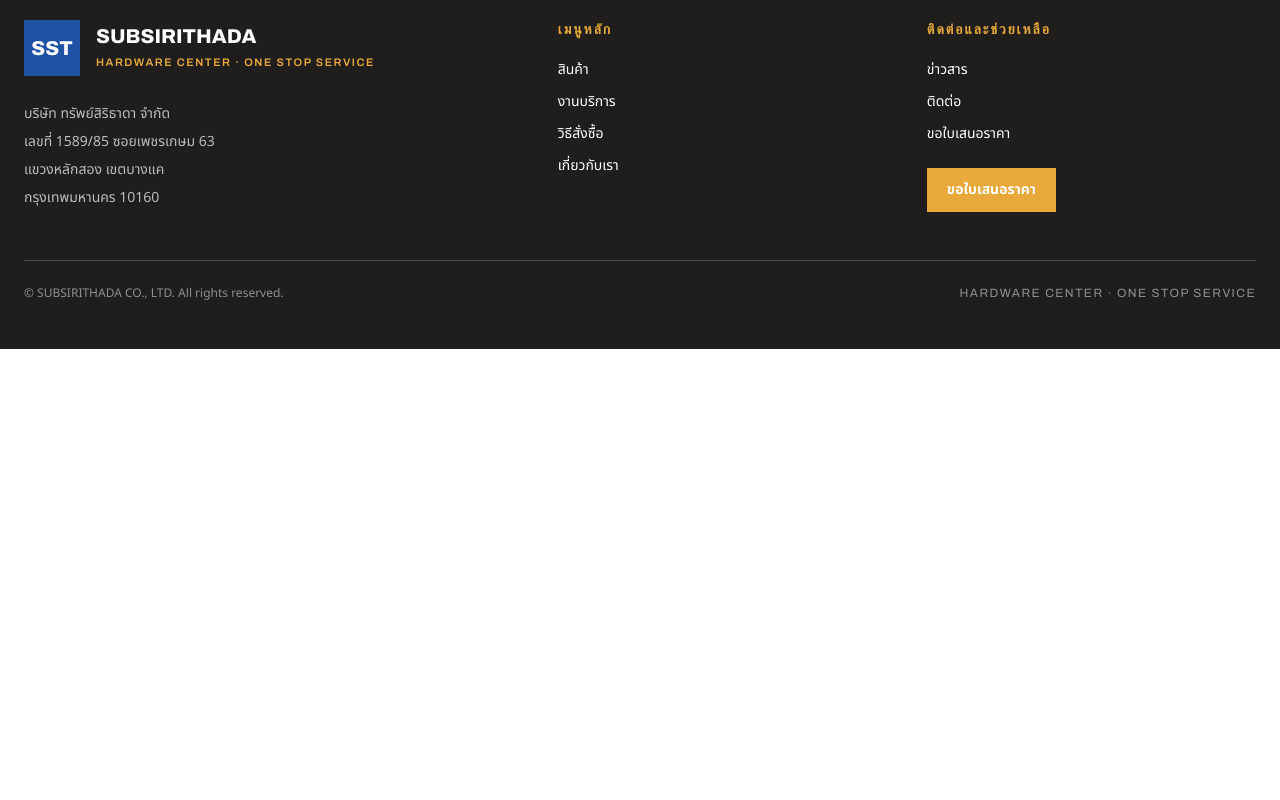
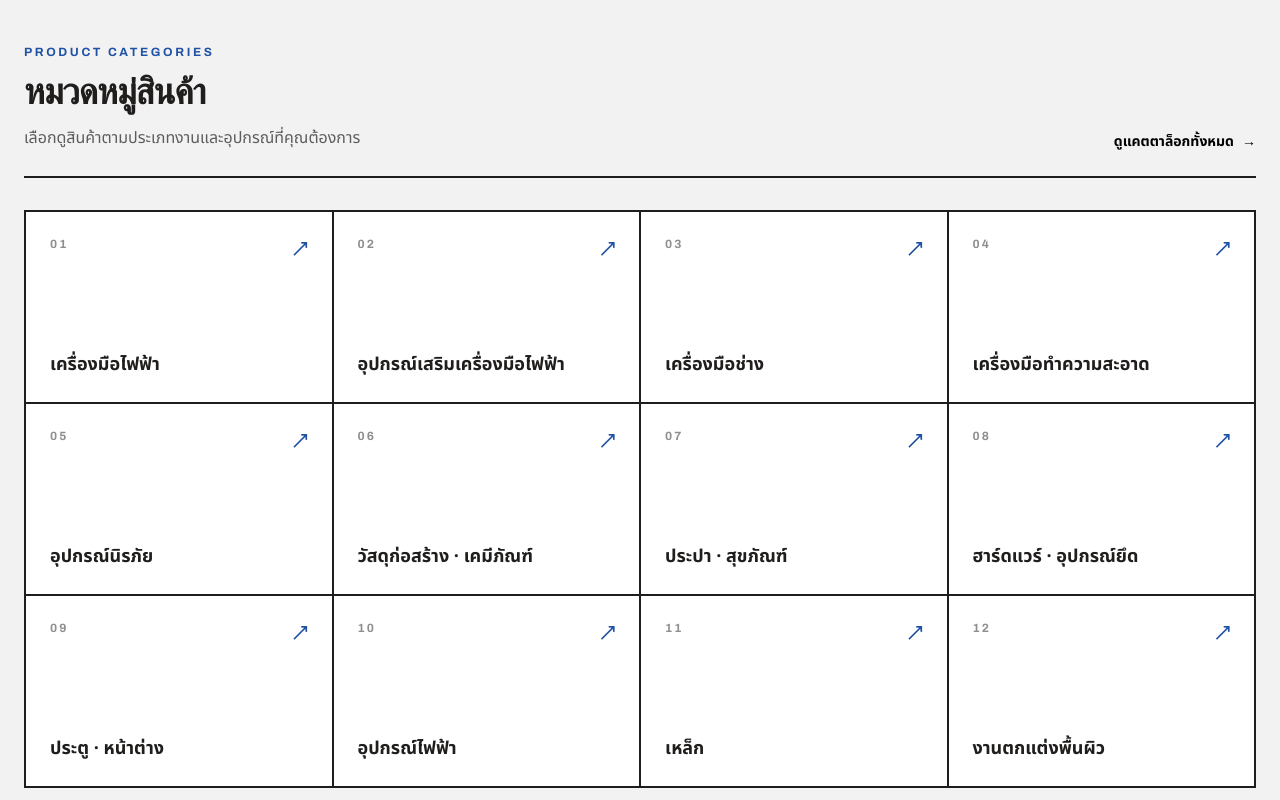
Before and after one commit to kinnyx/subsirithada, a Next.js app: page / in a window 1280 px wide. Shown: the part 1120-1920 px from the top of the page. Before the commit the page ends 1469 px from the top, so only its background shows below. Built offline with nearby package versions, Linux system fonts and the light colour scheme.

Commit message:
feat: add homepage product categories

```diff
--- a/src/app/page.tsx
+++ b/src/app/page.tsx
@@ -1,3 +1,4 @@
+import HomeCategories from "@/components/home/home-categories";
 import HomeHero from "@/components/home/home-hero";
 import HomeProductSearch from "@/components/home/home-product-search";
 import SiteFooter from "@/components/layout/site-footer";
@@ -11,6 +12,7 @@
       <main>
         <HomeHero />
         <HomeProductSearch />
+        <HomeCategories />
       </main>
 
       <SiteFooter />
--- /dev/null
+++ b/src/components/home/home-categories.tsx
@@ -0,0 +1,125 @@
+import Link from "next/link";
+
+const categories = [
+  {
+    number: "01",
+    name: "เครื่องมือไฟฟ้า",
+    slug: "power-tools",
+  },
+  {
+    number: "02",
+    name: "อุปกรณ์เสริมเครื่องมือไฟฟ้า",
+    slug: "power-tool-accessories",
+  },
+  {
+    number: "03",
+    name: "เครื่องมือช่าง",
+    slug: "hand-tools",
+  },
+  {
+    number: "04",
+    name: "เครื่องมือทำความสะอาด",
+    slug: "cleaning-tools",
+  },
+  {
+    number: "05",
+    name: "อุปกรณ์นิรภัย",
+    slug: "safety-equipment",
+  },
+  {
+    number: "06",
+    name: "วัสดุก่อสร้าง · เคมีภัณฑ์",
+    slug: "construction-chemicals",
+  },
+  {
+    number: "07",
+    name: "ประปา · สุขภัณฑ์",
+    slug: "plumbing-sanitary",
+  },
+  {
+    number: "08",
+    name: "ฮาร์ดแวร์ · อุปกรณ์ยึด",
+    slug: "hardware-fasteners",
+  },
+  {
+    number: "09",
+    name: "ประตู · หน้าต่าง",
+    slug: "doors-windows",
+  },
+  {
+    number: "10",
+    name: "อุปกรณ์ไฟฟ้า",
+    slug: "electrical-equipment",
+  },
+  {
+    number: "11",
+    name: "เหล็ก",
+    slug: "steel",
+  },
+  {
+    number: "12",
+    name: "งานตกแต่งพื้นผิว",
+    slug: "surface-finishing",
+  },
+] as const;
+
+export default function HomeCategories() {
+  return (
+    <section className="border-b-2 border-brand-dark bg-brand-light">
+      <div className="mx-auto max-w-7xl px-6 py-14 sm:py-16 lg:py-20">
+        <div className="flex flex-col gap-5 border-b-2 border-brand-dark pb-6 sm:flex-row sm:items-end sm:justify-between">
+          <div>
+            <p className="font-display text-xs font-bold uppercase tracking-[0.22em] text-brand-primary">
+              Product Categories
+            </p>
+
+            <h2 className="mt-3 font-display text-3xl font-extrabold tracking-tight text-brand-dark sm:text-4xl">
+              หมวดหมู่สินค้า
+            </h2>
+
+            <p className="mt-3 max-w-2xl text-sm leading-7 text-brand-dark/70 sm:text-base">
+              เลือกดูสินค้าตามประเภทงานและอุปกรณ์ที่คุณต้องการ
+            </p>
+          </div>
+
+          <Link
+            href="/products"
+            className="inline-flex w-fit items-center gap-2 text-sm font-bold text-brand-primary transition-colors hover:text-brand-dark"
+          >
+            ดูแคตตาล็อกทั้งหมด
+            <span aria-hidden="true">→</span>
+          </Link>
+        </div>
+
+        <div className="mt-8 grid border-l-2 border-t-2 border-brand-dark sm:grid-cols-2 lg:grid-cols-4">
+          {categories.map((category) => (
+            <Link
+              key={category.number}
+              href={`/products?category=${category.slug}`}
+              className="group flex min-h-44 flex-col border-b-2 border-r-2 border-brand-dark bg-white p-5 transition-colors hover:bg-brand-primary sm:min-h-48 sm:p-6"
+            >
+              <div className="flex items-start justify-between">
+                <span className="font-display text-xs font-bold tracking-[0.18em] text-brand-dark/50 transition-colors group-hover:text-white/60">
+                  {category.number}
+                </span>
+
+                <span
+                  aria-hidden="true"
+                  className="text-lg font-bold text-brand-primary transition-colors group-hover:text-brand-accent"
+                >
+                  ↗
+                </span>
+              </div>
+
+              <div className="mt-auto pt-8">
+                <h3 className="max-w-[16rem] text-lg font-bold leading-snug text-brand-dark transition-colors group-hover:text-white">
+                  {category.name}
+                </h3>
+              </div>
+            </Link>
+          ))}
+        </div>
+      </div>
+    </section>
+  );
+}
--- a/src/components/home/home-product-search.tsx
+++ b/src/components/home/home-product-search.tsx
@@ -19,11 +19,11 @@
   },
 ];
 
-export default function HomeProjectSearch() {
+export default function HomeProductSearch() {
   return (
     <section className="border-b-2 border-brand-dark bg-white">
       <div className="mx-auto max-w-7xl px-6 py-12 sm:py-14 lg:py-16">
-                <div className="grid gap-6 lg:grid-cols-[0.7fr_1.3fr] lg:items-end">
+        <div className="grid gap-8 lg:grid-cols-[0.7fr_1.3fr] lg:items-end">
           <div>
             <p className="font-display text-xs font-bold uppercase tracking-[0.22em] text-brand-primary">
               Product Search
```
Lines whose indentation alone changed are shown as unchanged.
